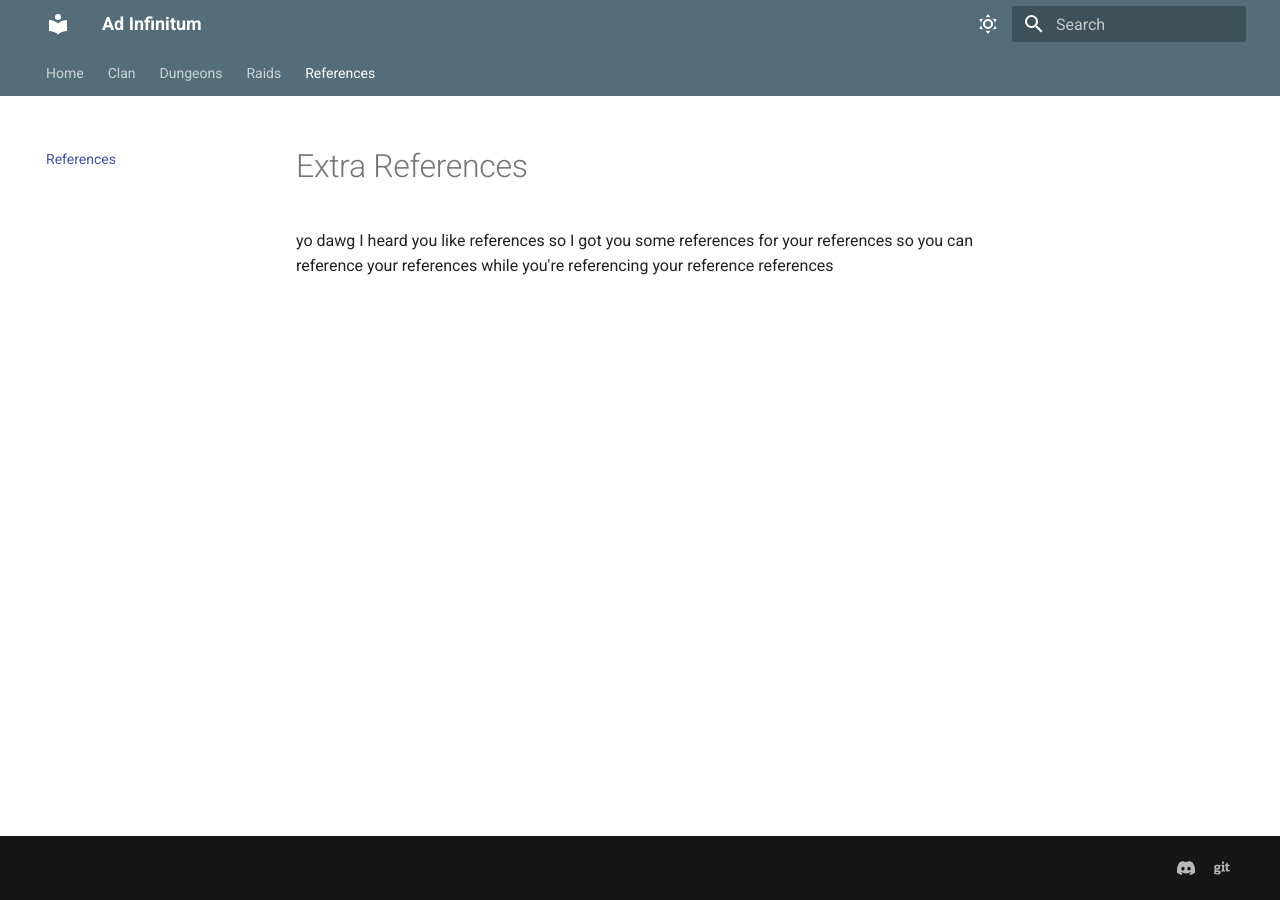
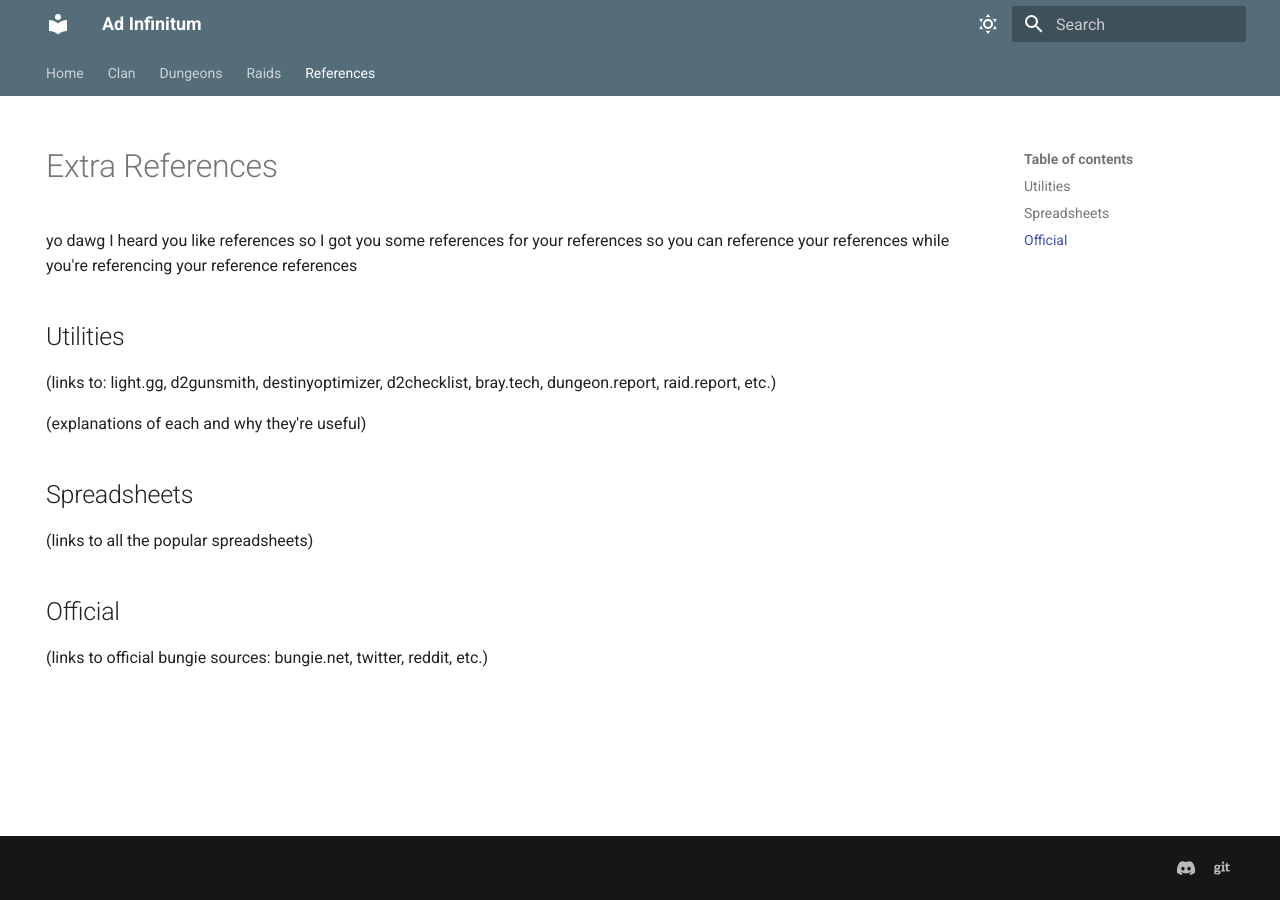
Before and after one commit to Ad-Infinitum-Code/clan-website, an MkDocs documentation site: the page built from docs/references/index.md, in a window 1280 px wide. Built offline with MkDocs 1.6.1 and Material for MkDocs 9.7.7, drawn with Linux system fonts in a browser that asks for light colours.

Commit message:
most of the skeleton is in place

```diff
--- a/docs/references/index.md
+++ b/docs/references/index.md
@@ -1,3 +1,22 @@
+---
+hide:
+  - navigation
+---
+
 # Extra References
 
 yo dawg I heard you like references so I got you some references for your references so you can reference your references while you're referencing your reference references
+
+## Utilities
+
+(links to: light.gg, d2gunsmith, destinyoptimizer, d2checklist, bray.tech, dungeon.report, raid.report, etc.)
+
+(explanations of each and why they're useful)
+
+## Spreadsheets
+
+(links to all the popular spreadsheets)
+
+## Official
+
+(links to official bungie sources: bungie.net, twitter, reddit, etc.)
--- a/mkdocs.yml
+++ b/mkdocs.yml
@@ -47,7 +47,7 @@ extra:
 # Custom nav layout to ensure raids/dungeons are listed in chronological order
 nav:
     - Home: 'index.md'
-    - Clan: 'clan/about.md'
+    - Clan: 'clan/index.md'
     - Dungeons:
         - 'Shattered Throne': 'dungeons/shattered-throne/index.md'
         - 'Pit of Heresy': 'dungeons/pit-of-heresy/index.md'
```
Also changed, not shown: docs/clan/about.md (deleted, +0 -4 lines).
